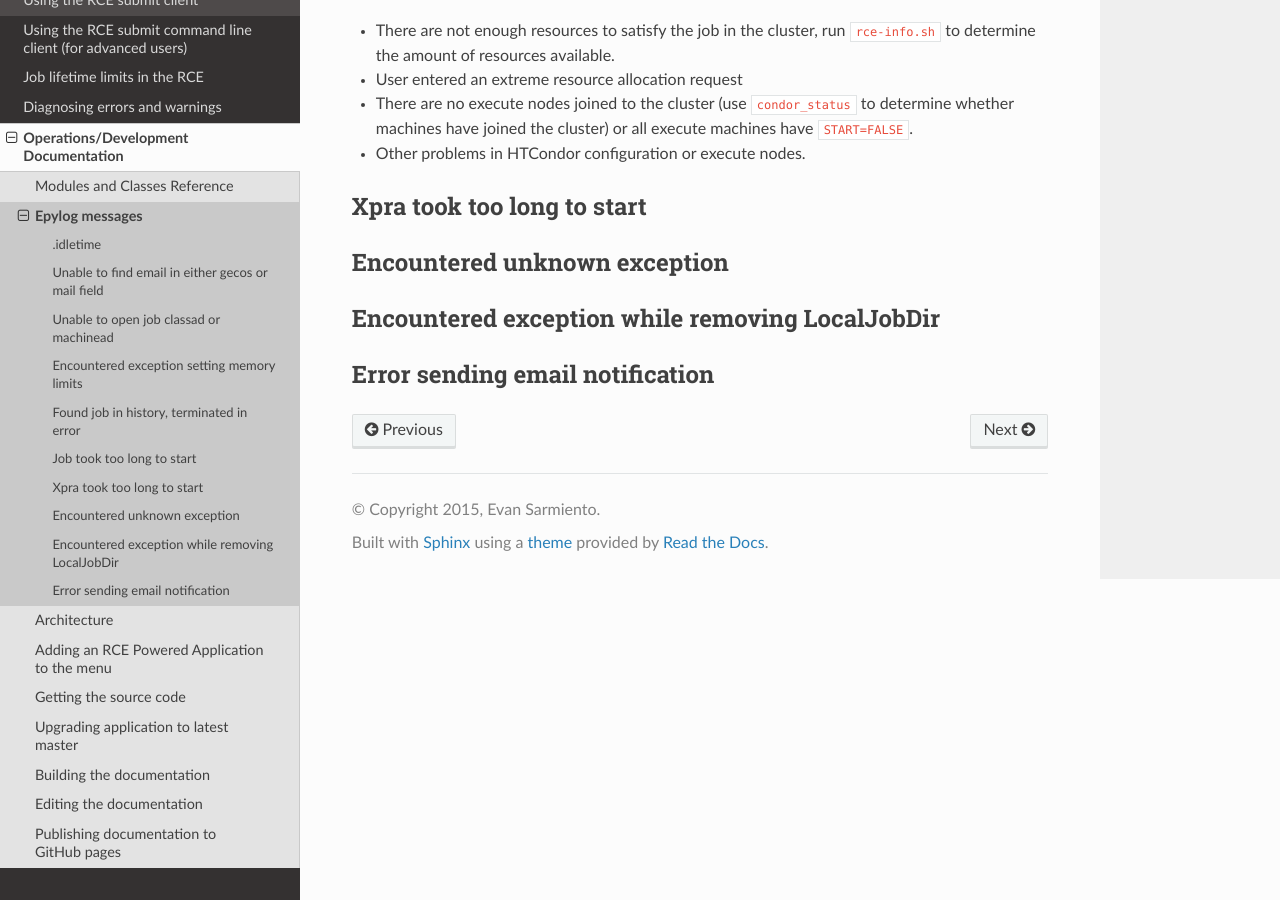
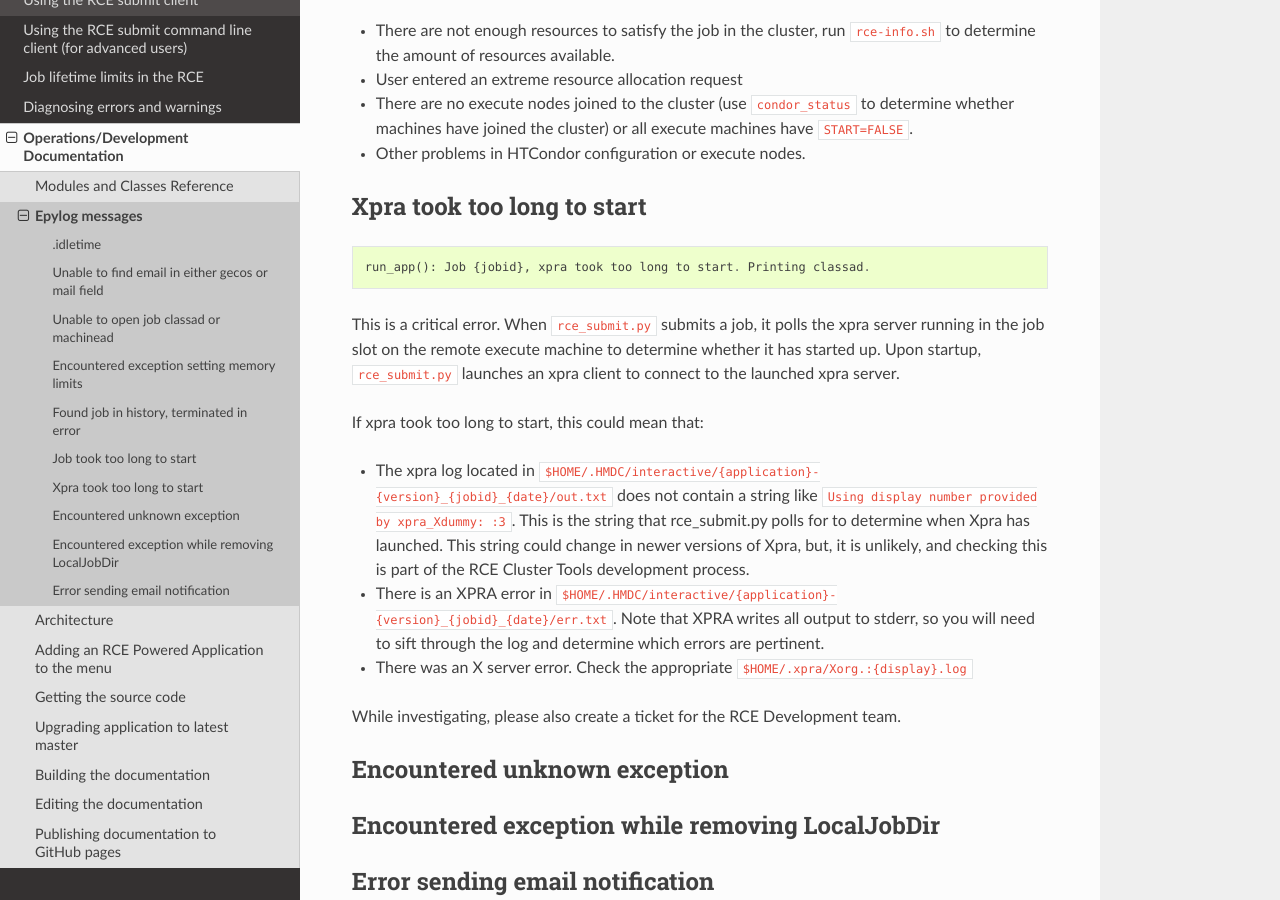
Before and after one commit to hmdc/rce-interactive-tools, a Sphinx documentation site: the page built from doc/source/development/logs.rst, in a window 1280 px wide and 900 px high, scrolled down 2705 px. Built offline with Sphinx 7.4.7 and the Read the Docs theme 2.0.0, drawn with Linux system fonts in a browser that asks for light colours.

Commit message:
Add more

```diff
--- a/doc/source/development/logs.rst
+++ b/doc/source/development/logs.rst
@@ -145,6 +145,34 @@ to start when:
 
 Xpra took too long to start
 ---------------------------
+::
+
+  run_app(): Job {jobid}, xpra took too long to start. Printing classad.
+
+This is a critical error. When ``rce_submit.py`` submits a job, it polls
+the xpra server running in the job slot on the remote execute machine to
+determine whether it has started up. Upon startup, ``rce_submit.py``
+launches an xpra client to connect to the launched xpra server.
+
+If xpra took too long to start, this could mean that:
+
+* The xpra log located in
+  ``$HOME/.HMDC/interactive/{application}-{version}_{jobid}_{date}/out.txt``
+  does not contain a string like ``Using display number provided by
+  xpra_Xdummy: :3``. This is the string that rce_submit.py polls for to
+  determine when Xpra has launched. This string could change in newer
+  versions of Xpra, but, it is unlikely, and checking this is part of
+  the RCE Cluster Tools development process.
+
+* There is an XPRA error in
+  ``$HOME/.HMDC/interactive/{application}-{version}_{jobid}_{date}/err.txt``.
+  Note that XPRA writes all output to stderr, so you will need to sift
+  through the log and determine which errors are pertinent.
+
+* There was an X server error. Check the appropriate ``$HOME/.xpra/Xorg.:{display}.log``
+
+While investigating, please also create a ticket for the RCE Development
+team.
 
 Encountered unknown exception
 -----------------------------
```
